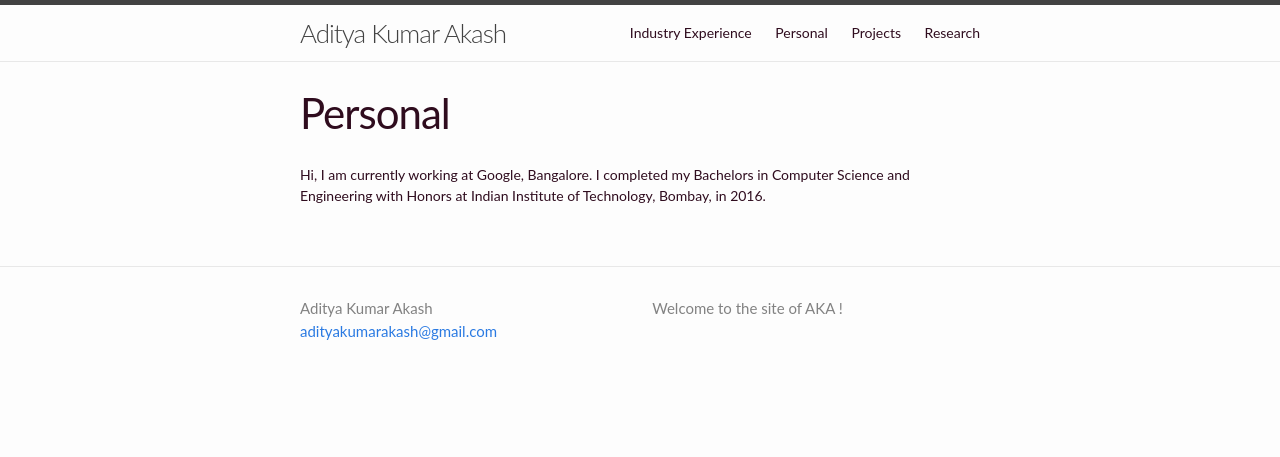
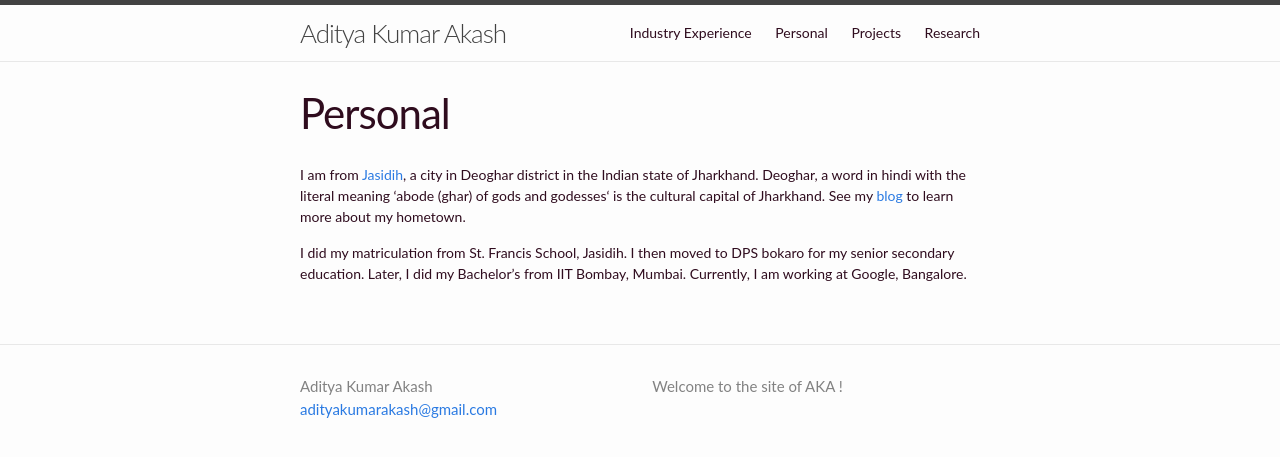
Before and after one commit to adityakumarakash/adityakumarakash.github.io, a Jekyll site: the page built from personal.md, in a window 1280 px wide. Shown: the top 457 px of the page. Built offline with Jekyll 4.4.1, drawn with Linux system fonts in a browser that asks for light colours.

Commit message:
Update personal.md

```diff
--- a/personal.md
+++ b/personal.md
@@ -4,5 +4,6 @@ title: Personal
 permalink: /personal/
 ---
 
-Hi, I am currently working at Google, Bangalore.
-I completed my Bachelors in Computer Science and Engineering with Honors at Indian Institute of Technology, Bombay, in 2016.
+I am from [Jasidih](https://en.wikipedia.org/wiki/Jasidih), a city in Deoghar district in the Indian state of Jharkhand. Deoghar, a word in hindi with the literal meaning ‘abode (ghar) of gods and godesses‘ is the cultural capital of Jharkhand. See my [blog](https://adityakumarakash.wordpress.com/2013/01/22/a-picturesque-of-my-home-town/) to learn more about my hometown.
+
+I did my matriculation from St. Francis School, Jasidih. I then moved to DPS bokaro for my senior secondary education. Later, I did my Bachelor's from IIT Bombay, Mumbai. Currently, I am working at Google, Bangalore.
```
